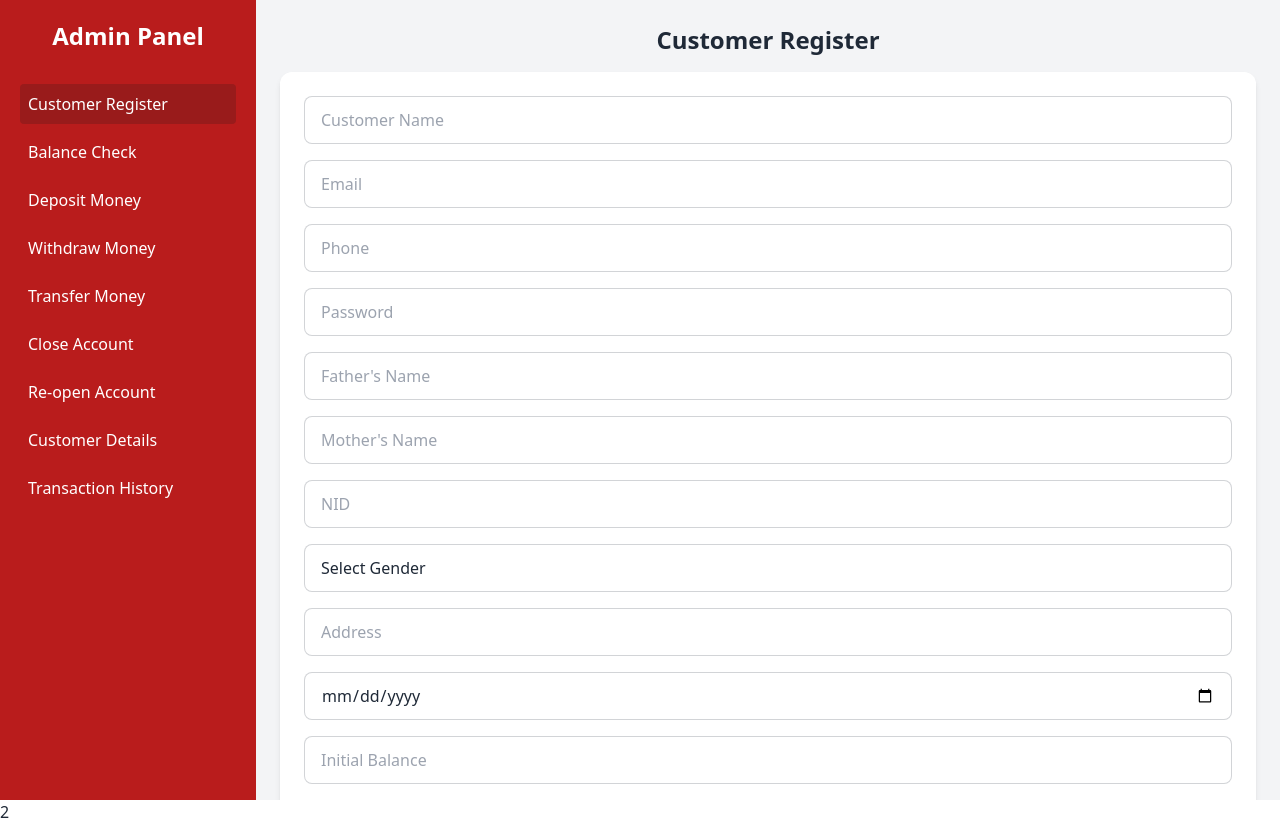
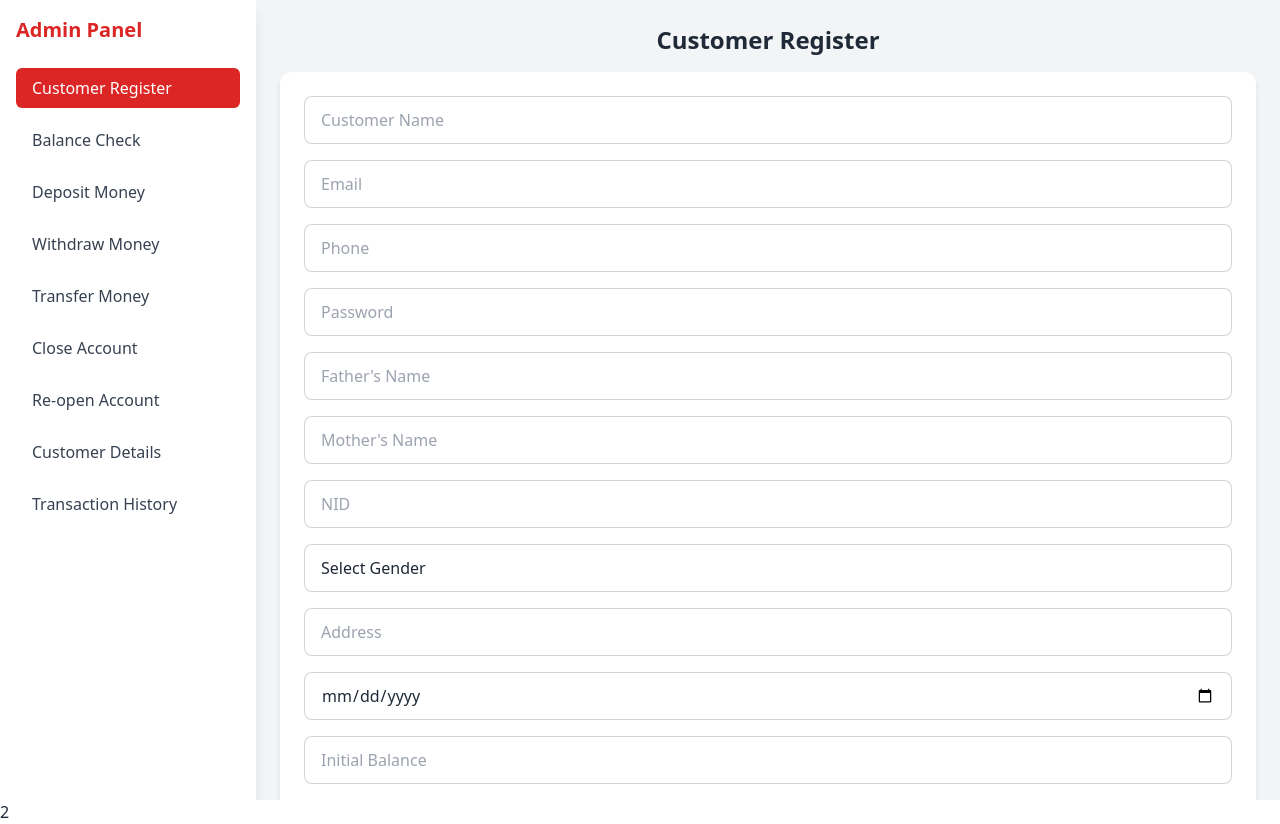
Before and after one commit to Idba1/spring_bank_frontend, a React (Vite) app: page /admin-dashboard in a window 1280 px wide. Built offline with nearby package versions, Linux system fonts and the light colour scheme; no server answers.

Commit message:
update admin dashboard

```diff
--- a/src/Pages/Admin/AdminDashboard/AdminDashboard.jsx
+++ b/src/Pages/Admin/AdminDashboard/AdminDashboard.jsx
@@ -1,4 +1,6 @@
 import { useState } from 'react';
+import { FaBars, FaTimes } from 'react-icons/fa';
+
 import BalanceCheck from '../BalanceCheck/BalanceCheck';
 import DepositMoney from '../DepositMoney/DepositMoney';
 import WithdrawMoney from '../WithdrawMoney/WithdrawMoney';
@@ -8,7 +10,6 @@ import ReopenAccount from '../ReopenAccount/ReopenAccount';
 import CustomerDetails from '../CustomerDetails/CustomerDetails';
 import TransactionHistory from '../TransactionHistory/TransactionHistory';
 import CustomerRegister from '../CustomerRegister/CustomerRegister';
-import Sidebar from '../Sidebar/Sidebar';
 
 const components = {
     'Customer Register': <CustomerRegister />,
@@ -22,20 +23,61 @@ const components = {
     'Transaction History': <TransactionHistory />,
 };
 
+const menuItems = Object.keys(components);
+
 const AdminDashboard = () => {
     const [selected, setSelected] = useState('Customer Register');
     const [isSidebarOpen, setIsSidebarOpen] = useState(false);
 
+    const handleSelect = (key) => {
+        setSelected(key);
+        setIsSidebarOpen(false);
+    };
+
     return (
-        <div className="flex h-screen bg-gray-100">
-            {/* Sidebar for larger screens */}
-            <Sidebar selected={selected} setSelected={setSelected} isSidebarOpen={isSidebarOpen} setIsSidebarOpen={setIsSidebarOpen} />
+        <div className="flex h-screen bg-gray-100 overflow-hidden">
+            {/* Sidebar */}
+            <aside className={`bg-white w-64 p-4 shadow-lg z-40 fixed md:relative h-full md:block transition-transform duration-300
+                ${isSidebarOpen ? 'translate-x-0' : '-translate-x-full'} md:translate-x-0`}>
+                <h2 className="text-xl font-bold mb-6 text-red-600">Admin Panel</h2>
+                <ul className="space-y-3">
+                    {menuItems.map((item) => (
+                        <li key={item}>
+                            <button
+                                onClick={() => handleSelect(item)}
+                                className={`w-full text-left px-4 py-2 rounded-md transition-all duration-200 ${
+                                    selected === item
+                                        ? 'bg-red-600 text-white'
+                                        : 'text-gray-700 hover:bg-red-600 hover:text-white'
+                                }`}
+                            >
+                                {item}
+                            </button>
+                        </li>
+                    ))}
+                </ul>
+            </aside>
 
-            <div className="flex-1 p-6 overflow-y-auto">
-                <h1 className="text-2xl font-bold mb-4 text-center">{selected}</h1>
-                <div className="bg-white p-6 rounded-xl shadow-md">
-                    {components[selected]}
+            {/* Content Area */}
+            <div className="flex-1 flex flex-col">
+                {/* Mobile Header */}
+                <div className="md:hidden bg-white shadow-md p-4 flex items-center justify-between">
+                    <h2 className="text-lg font-bold text-red-600">Admin Dashboard</h2>
+                    <button
+                        onClick={() => setIsSidebarOpen(!isSidebarOpen)}
+                        className="text-gray-800 text-2xl focus:outline-none"
+                    >
+                        {isSidebarOpen ? <FaTimes /> : <FaBars />}
+                    </button>
                 </div>
+
+                {/* Main Content */}
+                <main className="flex-1 overflow-y-auto p-6 mt-2 md:mt-0">
+                    <h1 className="text-2xl font-bold mb-4 text-center text-gray-800">{selected}</h1>
+                    <div className="bg-white p-6 rounded-xl shadow-md">
+                        {components[selected]}
+                    </div>
+                </main>
             </div>
         </div>
     );
```
